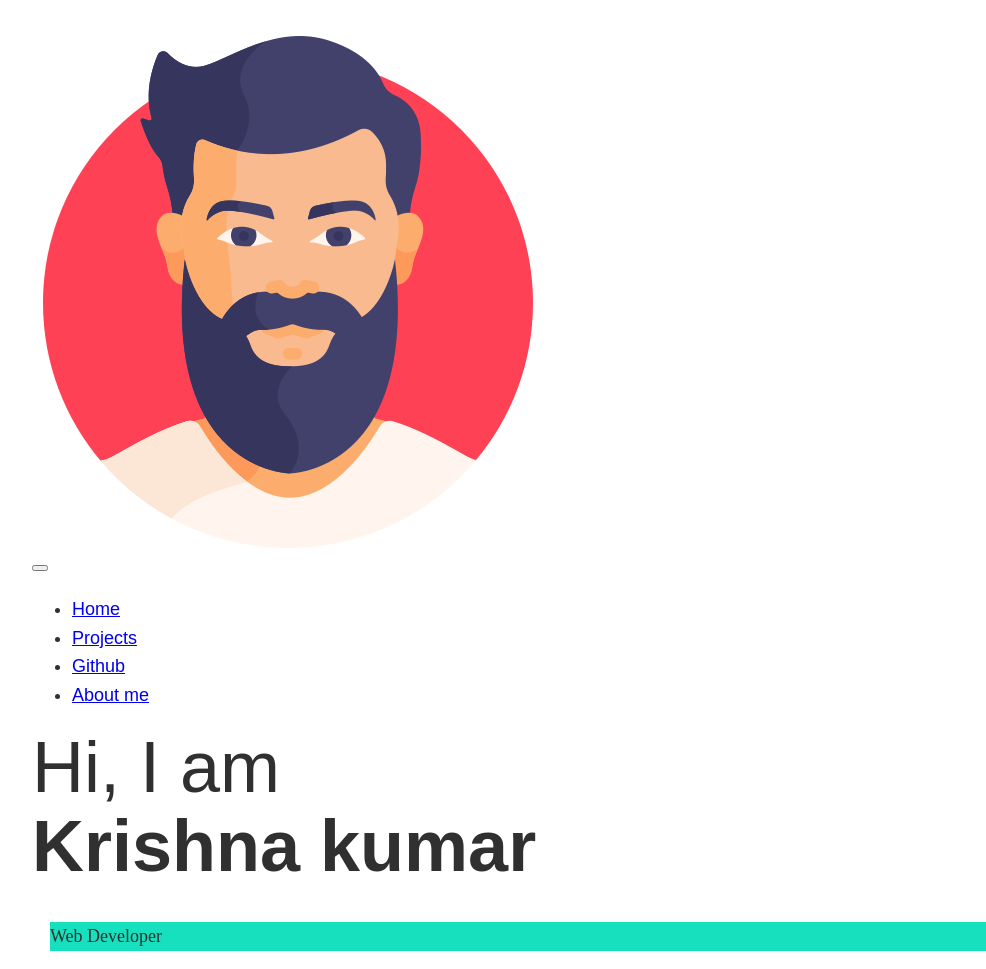
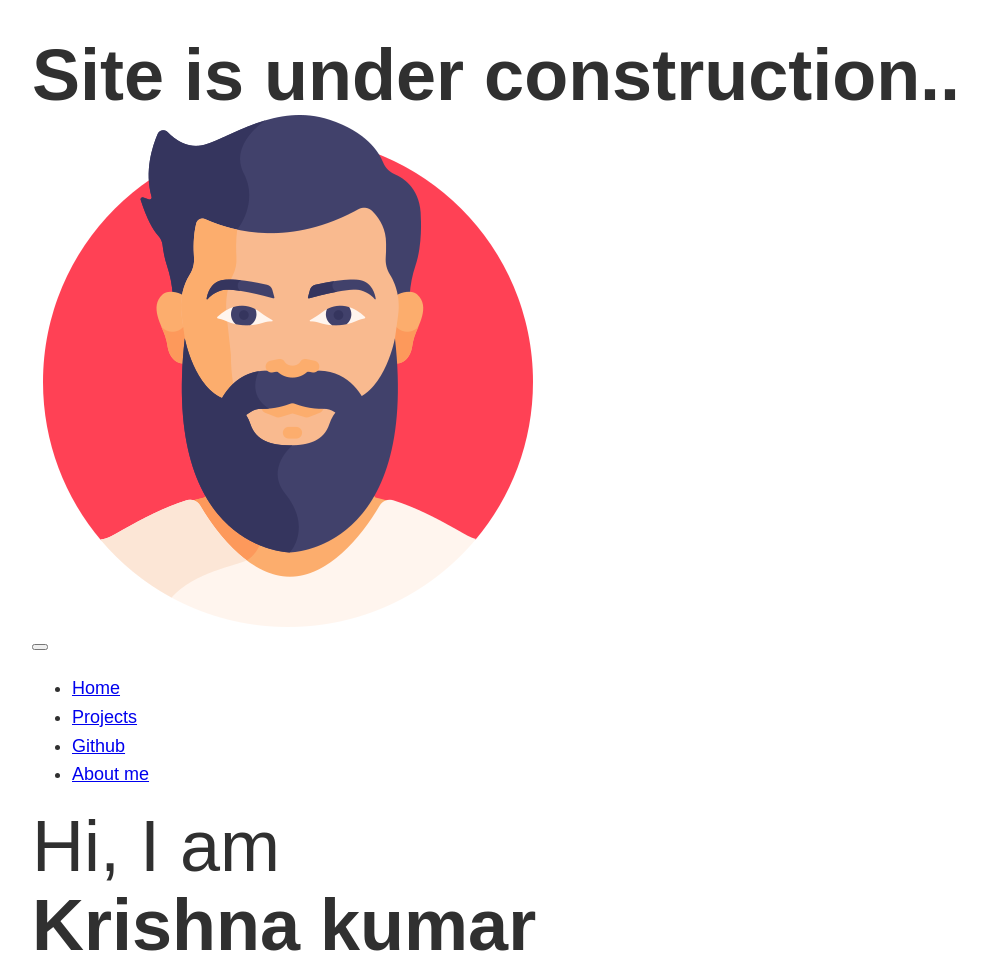
Before and after one commit to yadavkrishna/portfolio2, a plain HTML site: page index.html in a window 1280 px wide. Shown: the top 969 px of the page, without its empty margins (4-990 px from the left). Drawn offline with Linux system fonts and the light colour scheme.

Commit message:
Update index.html

```diff
--- a/index.html
+++ b/index.html
@@ -10,6 +10,7 @@
     <body>
         <!--header setion include nav-->
         <header>
+            <h1>Site is under construction..</h1>
            <div class="logo">
                <img src="./man.png" alt="">
            </div>
```
